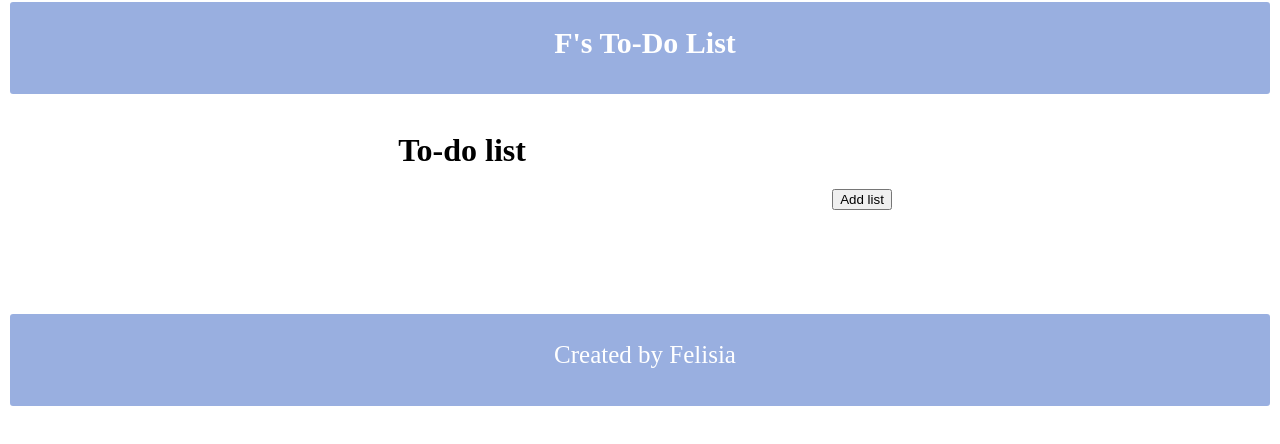
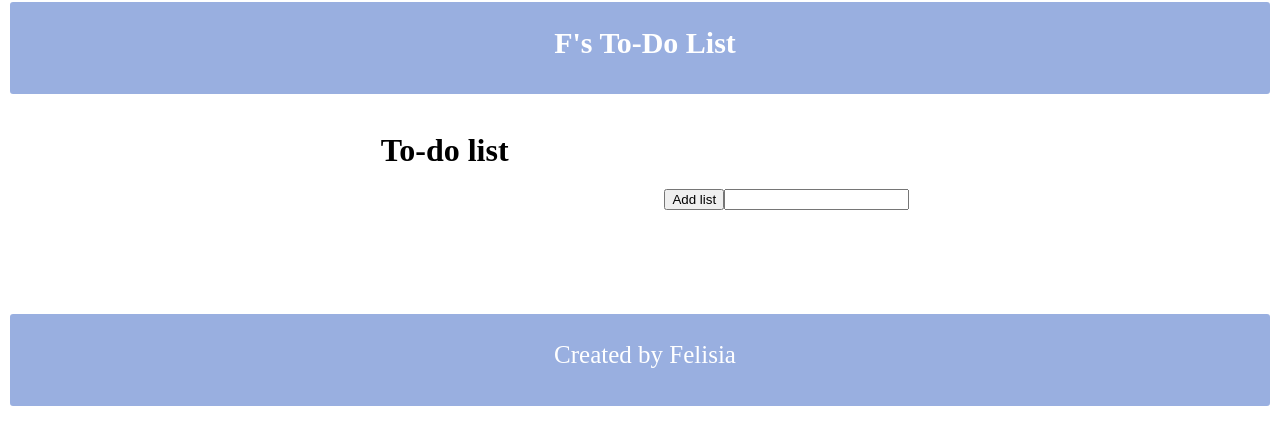
Before and after one commit to Pell227/to-do-list, a plain HTML site: page index.html in a window 1280 px wide. Drawn offline with Linux system fonts and the light colour scheme.

Commit message:
tried something

```diff
--- a/index.html
+++ b/index.html
@@ -19,6 +19,8 @@
 
       <div class="td">
         <input type="button" id="al" name="al" value="Add list" />
+        <br /><br />
+        <input type="text" id="isi" name="isi" />
       </div>
     </div>
   </body>
--- a/style.css
+++ b/style.css
@@ -45,6 +45,12 @@
   margin-top: 13px;
 }
 
+.td {
+  display: flex;
+  margin-left: 20px;
+  justify-content: center;
+}
+
 .boxft p {
   font-size: 25px;
 }
```
